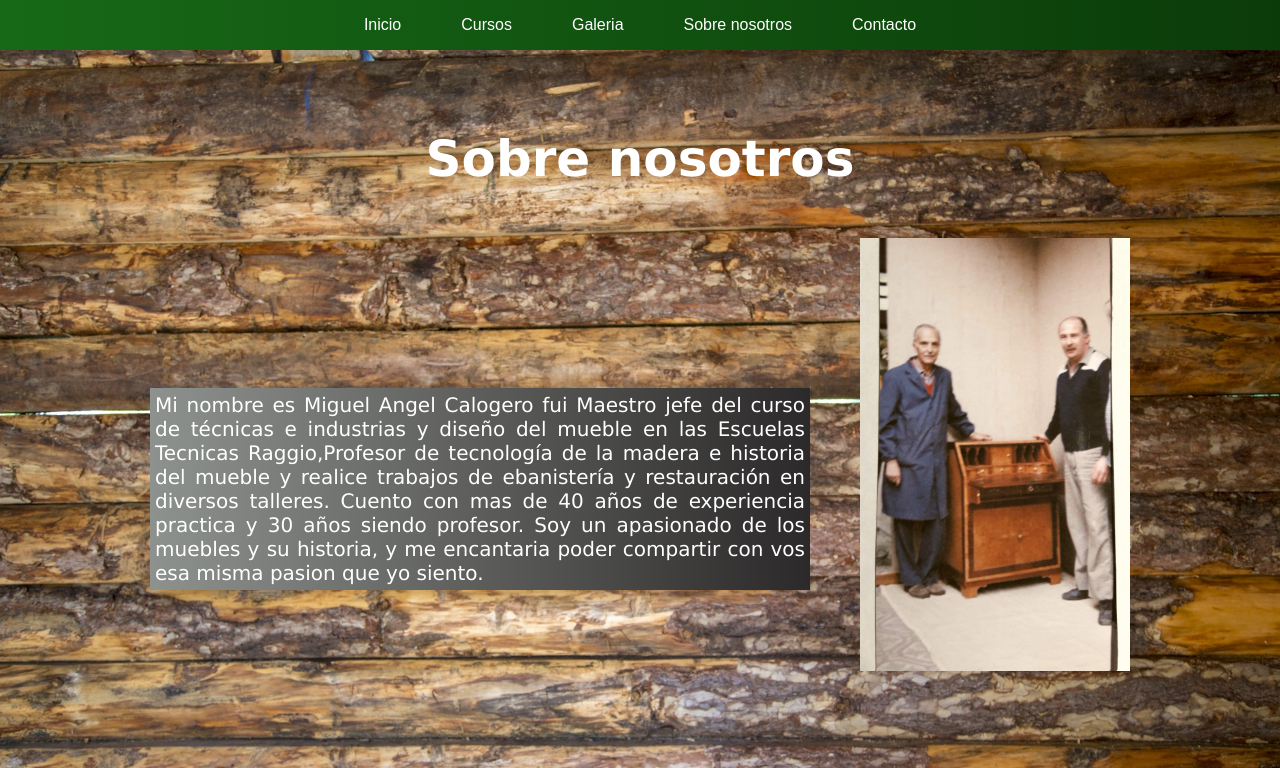
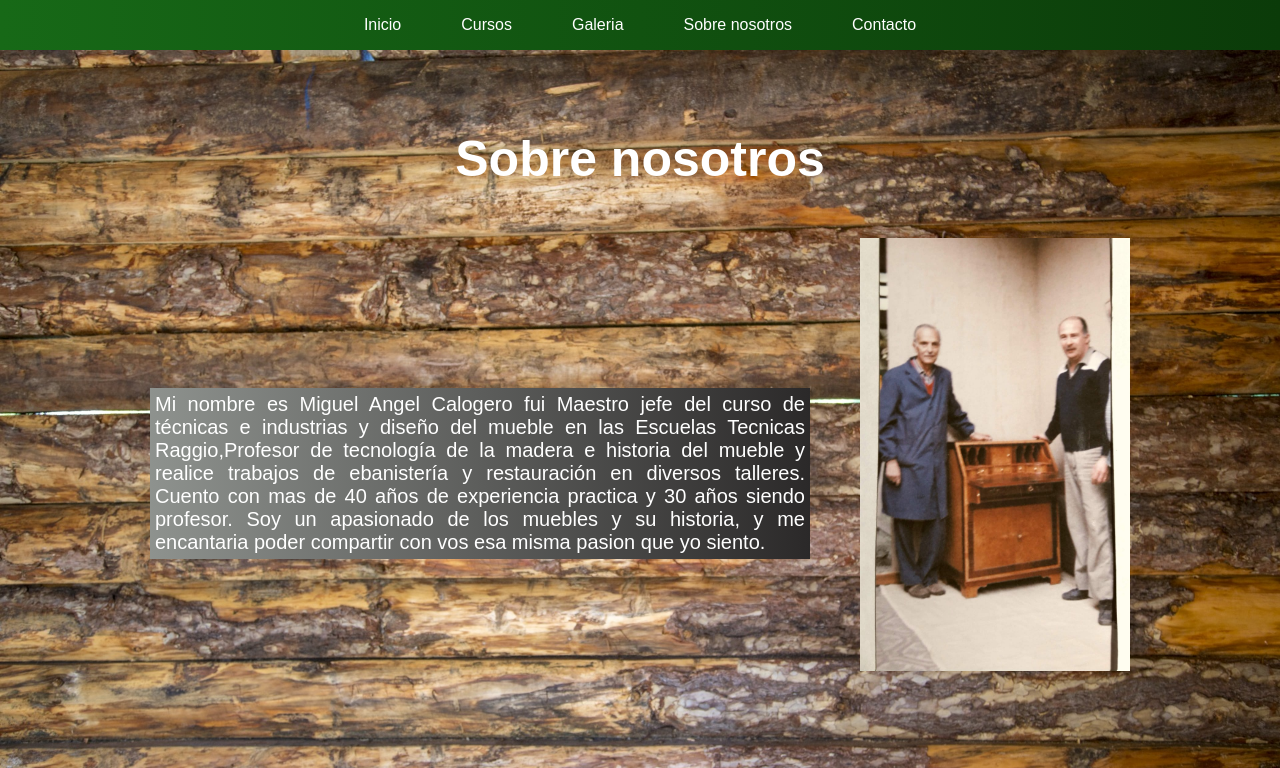
Before and after one commit to marto2508/ebanisteriaparatodos, a plain HTML site: page sobre nosotros.html in a window 1280 px wide. Shown: the top 768 px of the page. Drawn offline with nearby package versions, Linux system fonts and the light colour scheme.

Commit message:
se cambio letra en h1 y se pego el scrip al final del body

```diff
--- a/estilos/estiloCss.css
+++ b/estilos/estiloCss.css
@@ -50,7 +50,7 @@ main{
 h1{
     width: 50%;
     font-size: 50px;
-    font-family: 'Lucida Sans', 'Lucida Sans Regular', 'Lucida Grande', 'Lucida Sans Unicode', Geneva, Verdana, sans-serif;
+    font-family:Arial, Helvetica, sans-serif ;
     margin: auto;
     margin-bottom: 50px;
     text-align: center;
@@ -254,7 +254,7 @@ input :focus, textarea:focus{
 .bio {
     text-align: justify;
     margin: 50px  ;
-    background-color: rgb(119, 126, 119);
+    font-family: Arial, Helvetica, sans-serif;
     height: 100%;
     margin-top: 150px;
     padding: 5px;
```
Also changed, not shown: contacto.html (+2 -2 lines), cursos.html (+3 -2 lines), index.html (+3 -1 lines).
